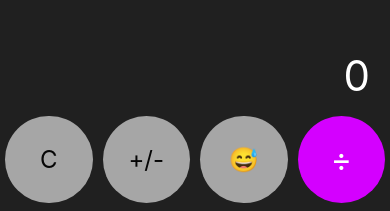
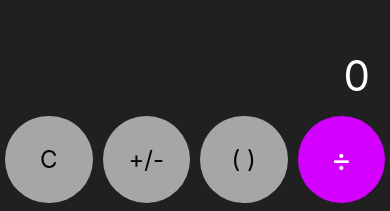
Before and after one commit to luisotaviodesimone/best-ios-calculator, a React Native app: screen / in a window 390 px wide. Shown: the part 248-459 px from the top of the page. Built offline with nearby package versions, Linux system fonts and the light colour scheme.

Commit message:
feat: add parenthesis to operations

```diff
--- a/App.tsx
+++ b/App.tsx
@@ -48,7 +48,7 @@ export default class App extends Component {
             />
 
             <Button
-              text="😅"
+              text="( )"
               theme="secondary"
               onPress={() => this.HandleTap('percentage')}
             />
```
